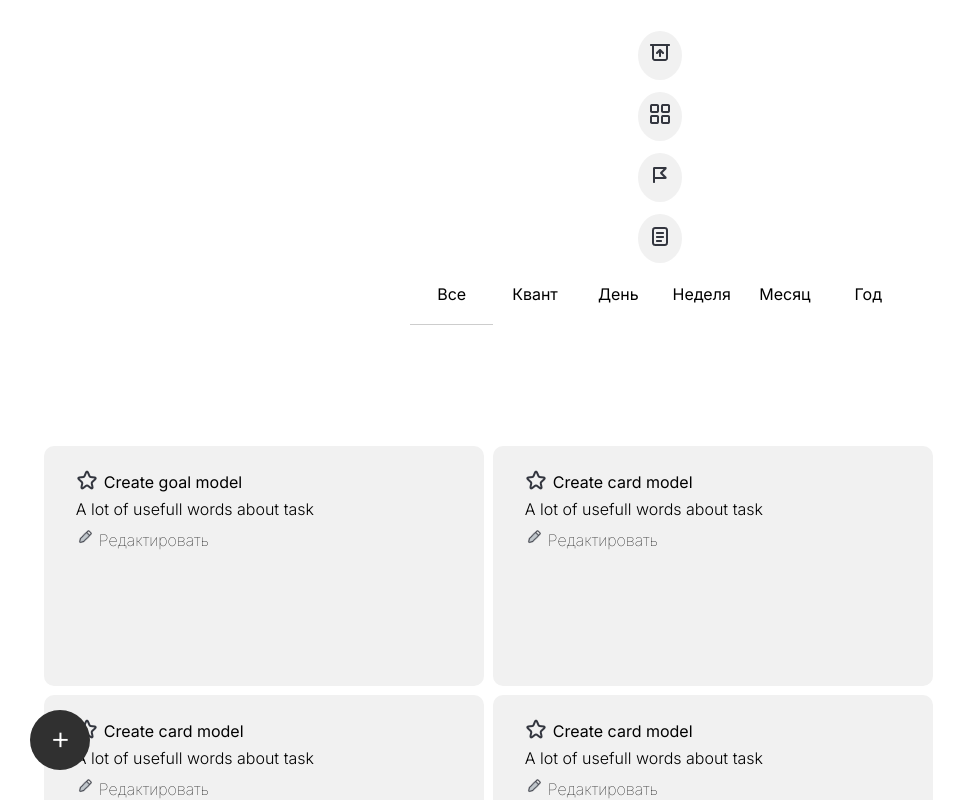
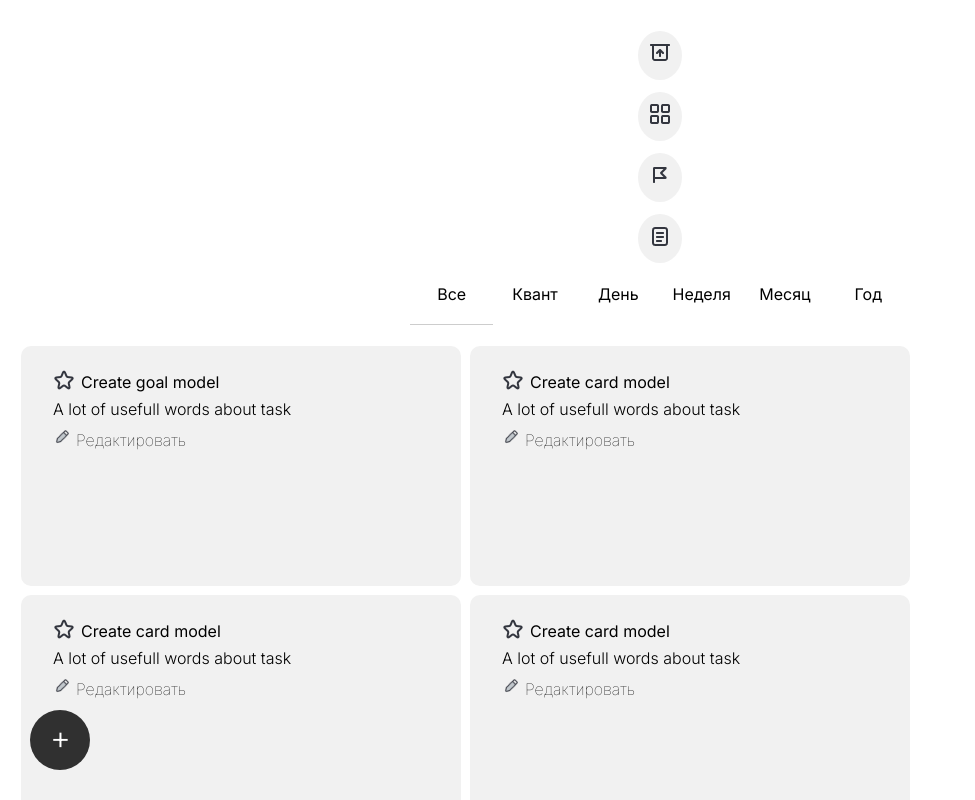
Before and after one commit to Perfectrum/psycho, a React (Create React App) app in the folder frontend/: page /main/goals in a window 1280 px wide. Shown: the top 800 px of the page, without its empty margins (0-975 px from the left). Built offline with nearby package versions, Linux system fonts and the light colour scheme.

Commit message:
little change

```diff
--- a/frontend/src/pages/Main.js
+++ b/frontend/src/pages/Main.js
@@ -21,7 +21,7 @@ function horizonMenuItem(name, selected) {
 
 function listMenuItem(imagepath, name, href) {
     return (
-        <Link to= {href}>
+        <Link to={href}>
             <div className="left-menu-list-item">
                 <img src={imagepath}/>
             </div>
@@ -123,7 +123,7 @@ export  function Main() {
                         { listMenuItem("/inbox.png",'', 'inbox') }
                         { listMenuItem("/matrix.png", '', 'matrix') }
                         { listMenuItem("/goals.png",'', 'goals') }
-                        { listMenuItem("/list.png", '', 'tasks') }
+                        { listMenuItem("/list.png", '', 'board') }
                  </div>
                 <div className="main-page-tabs-list">
                     {topButtons.map(horizonMenuItem)}
--- a/frontend/src/pages/compontents/goalField.css
+++ b/frontend/src/pages/compontents/goalField.css
@@ -3,16 +3,6 @@
     display: inline-flex;
     gap : 7px;
     align-self: flex-start;
-    margin-top: 100px;
-    margin-left: 20px;
-    width: 98%;
-    /* margin-top: 100px;
-    align-self: flex-start;
-    justify-content: space-between;
-    gap : 1px;
-    flex-direction: row;
-    width: 100%;
-    padding: 30px; */
     flex-wrap:  wrap;
     /* flex-basis: auto; */
 }
```
